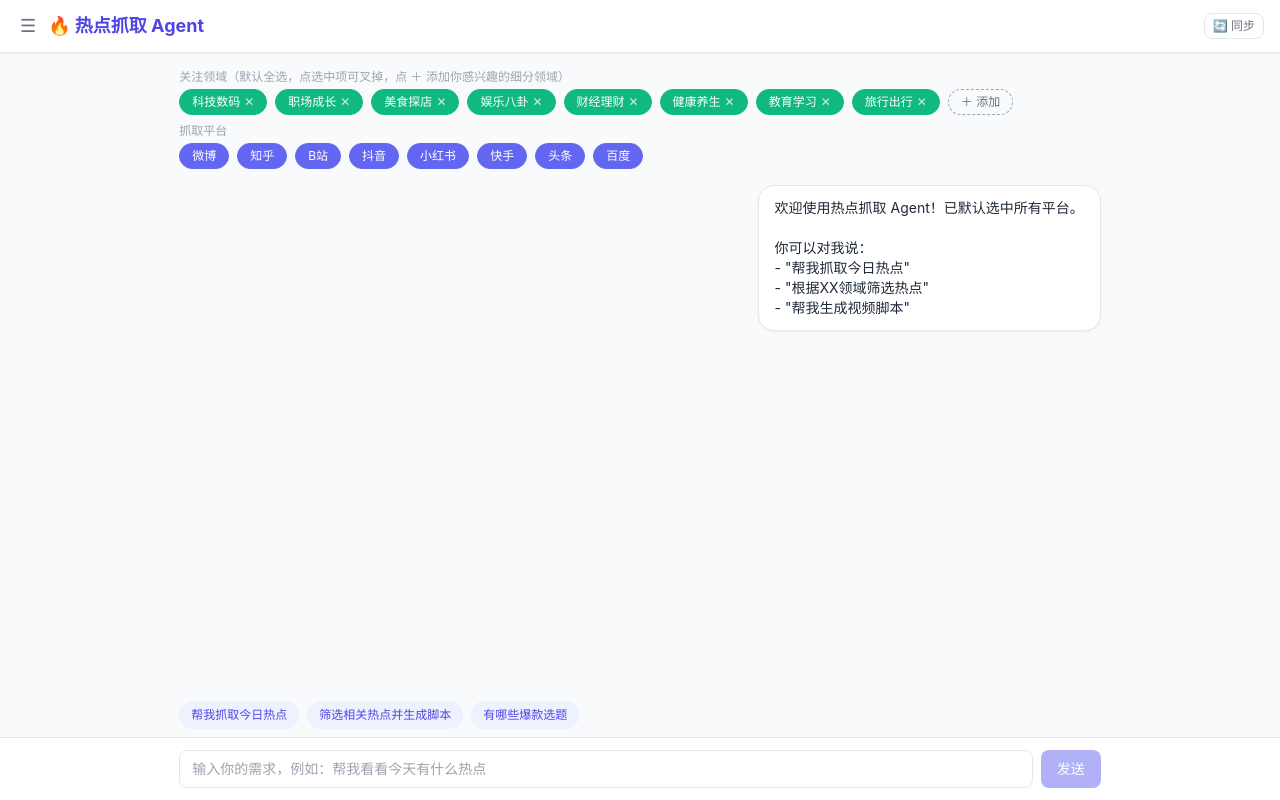
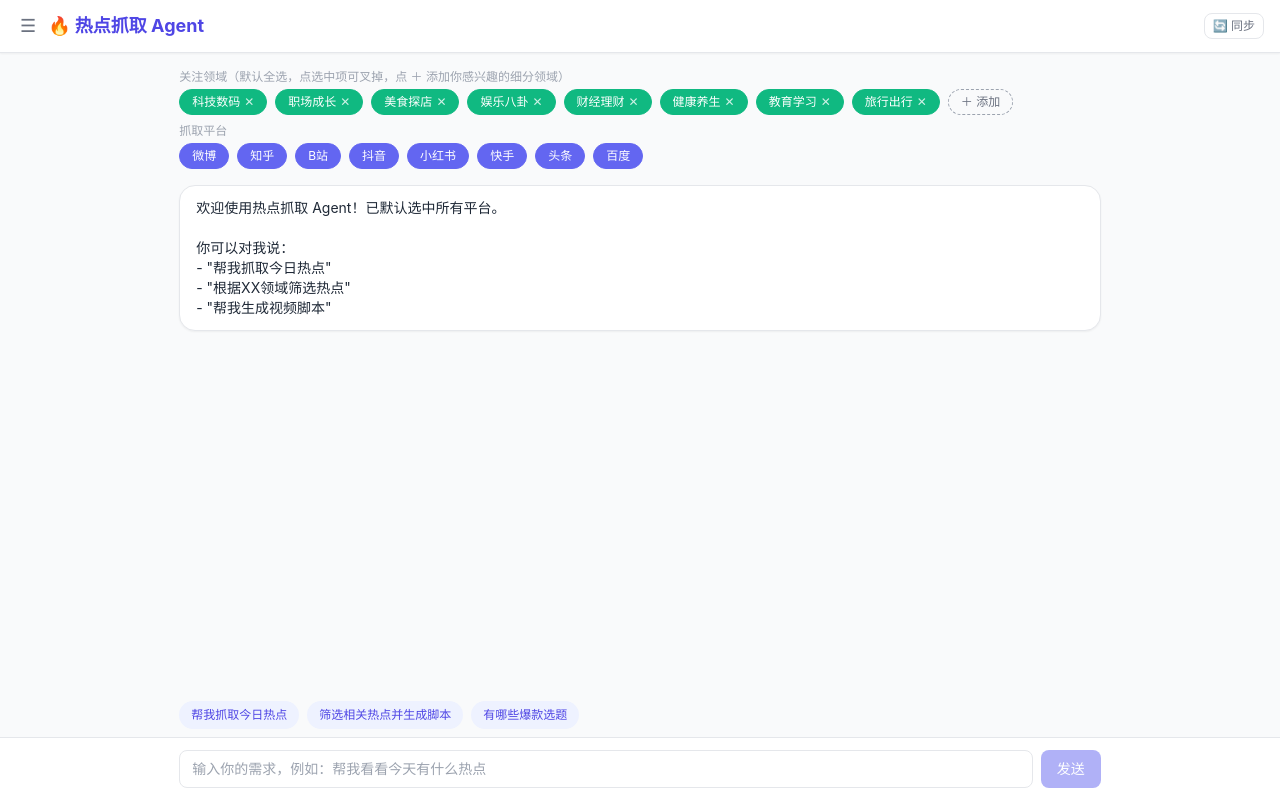
Before and after one commit to rensiyu6162-star/hot-topic-agent, a Next.js app: page / in a window 1280 px wide. Built offline with nearby package versions, Linux system fonts and the light colour scheme.

Commit message:
style: AI消息占满内容列，与顶部选择区左边对齐更平衡

```diff
--- a/src/app/page.tsx
+++ b/src/app/page.tsx
@@ -857,10 +857,10 @@
               className="flex justify-end"
             >
               <div
-                className={`max-w-[85%] rounded-2xl px-4 py-3 text-sm whitespace-pre-wrap ${
+                className={`rounded-2xl px-4 py-3 text-sm whitespace-pre-wrap ${
                   msg.role === "user"
-                    ? "bg-indigo-500 text-white"
-                    : "bg-white text-gray-800 shadow-sm border"
+                    ? "max-w-[85%] bg-indigo-500 text-white"
+                    : "w-full bg-white text-gray-800 shadow-sm border"
                 }`}
               >
                 {msg.toolLogs && msg.toolLogs.length > 0 && (
```
